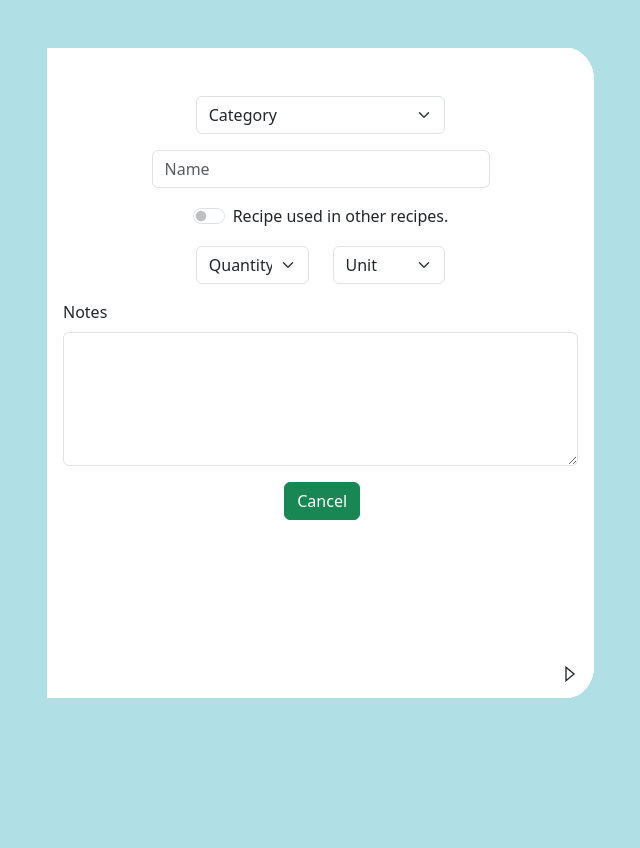
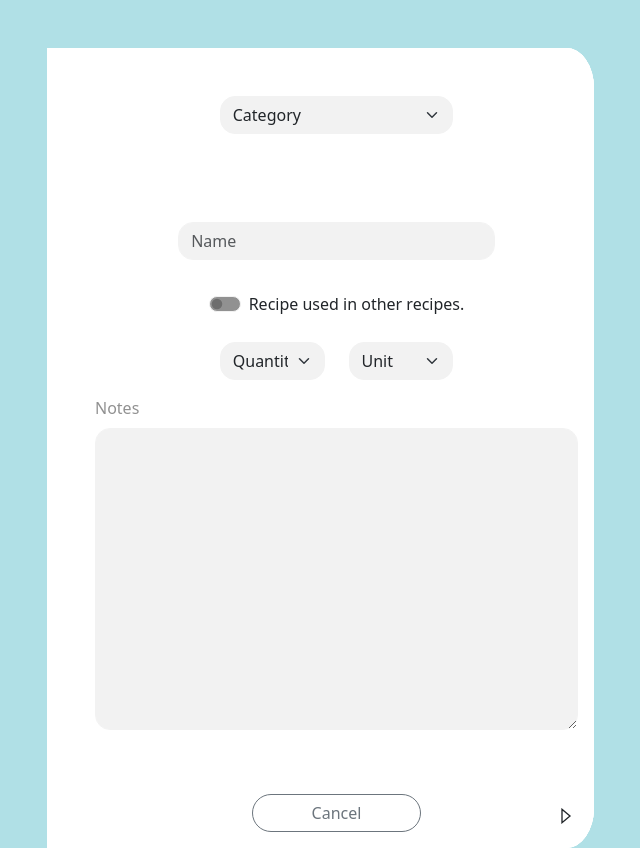
Before and after one commit to seheesf88/pastelar-demo, a React (Create React App) app: page / in a window 1280 px wide. Shown: the whole page, without its empty margins (321-961 px from the left). Before the commit the page ends 800 px from the top, so only its background shows below. Built offline with nearby package versions, Linux system fonts and the light colour scheme.

Commit message:
feat(style): added more styles

```diff
--- a/src/components/BaseBook/BaseBook.scss
+++ b/src/components/BaseBook/BaseBook.scss
@@ -2,7 +2,7 @@
   &__container {
     position: relative;
     width: 550px;
-    height: 650px;
+    height: 800px;
     transition: transform 0.5s;
   }
 
@@ -87,8 +87,9 @@
   justify-content: space-between;
 
   &__submit-btn {
-    justify-self: end;
-    align-self: flex-end;
+    display: flex;
+    justify-content: flex-end;
+    align-self: end;
   }
 }
 
@@ -100,18 +101,86 @@
   justify-content: space-between;
 
   &__prev-btn {
-    align-self: flex-start;
+    align-self: end;
   }
 }
 
-.instruction-page {
+.instructions-page {
   height: 100%;
   width: 100%;
   display: flex;
   flex-direction: column;
   justify-content: space-between;
 
+  &__content {
+    display: flex;
+    flex-direction: column;
+    max-height: 550px;
+    overflow-y: auto;
+  }
+
+  &__content-steps {
+    display: flex;
+    gap: 8px;
+  }
+
+  &__content-step {
+    min-width: 30px;
+    display: flex;
+    justify-content: center;
+    align-items: center;
+    border-radius: 25px;
+    background-color: #F2F2F2;
+    color: #919191;
+    font-weight: 800;
+  }
+
   &__button-groups {
     align-self: center;
   }
 }
+
+
+.form {
+  &__input {
+    border-color: #F2F2F2 !important;
+    border-radius: 15px !important;
+    background-color: #F2F2F2 !important;
+  }
+
+  &__label {
+    color: #919191;
+  }
+
+  &__select {
+    border-color: #F2F2F2 !important;
+    border-radius: 15px !important;
+    background-color: #F2F2F2 !important;
+  }
+
+  &__check {
+    .form-check-input {
+      background-color: #919191 !important;
+      border-color: #F2F2F2 !important;
+    }
+  }
+
+  &__search-box {
+    border-top-right-radius: 15px !important;
+    border-bottom-right-radius: 15px !important;
+    background-color: #F2F2F2 !important;
+    border-color: #F2F2F2 !important;
+  }
+
+  &__search-box-icon {
+    cursor: pointer;
+    border-top-left-radius: 15px !important;
+    border-bottom-left-radius: 15px !important;
+    background-color: #F2F2F2 !important;
+    border-color: #F2F2F2 !important;
+  }
+
+  &__button {
+    border-radius: 25px !important;
+  }
+}
--- a/src/components/BaseBook/Ingredients.jsx
+++ b/src/components/BaseBook/Ingredients.jsx
@@ -23,11 +23,11 @@ const Ingredients = (props) => {
   };
 
   return (
-    <div className="ingredients-page pt-5 pb-3 px-3">
+    <div className="ingredients-page pt-5 pb-3 px-3 ps-3 pe-5">
       <div>
-        <h2 className="ingredients-page__header text-center">Ingredients</h2>
+        <h2 className="ingredients-page__header text-center mb-2">Ingredients</h2>
         <SearchBox onSearch={handleSearch} />
-        <div className="ingredients-page__content">
+        <div className="ingredients-page__content mt-4">
           <Table striped borderless hover>
             <thead>
               <tr>
@@ -47,20 +47,21 @@ const Ingredients = (props) => {
                   </td>
                 </tr>
               ))}
-                <tr>
-                  <td></td>
-                  <td></td>
-                  <td>total: {totalPrice}</td>
-                  <td></td>
-                </tr>
             </tbody>
           </Table>
         </div>
       </div>
-      <GrCaretPrevious
-        className="ingredients-page__prev-btn"
-        onClick={props.goPrevPage}
-      />
+      <div className="row">
+        <div className="col-4 ingredients-page__prev-btn ps-3 pb-2">
+          <GrCaretPrevious
+            onClick={props.goPrevPage}
+          />
+        </div>
+        <div className="col-4 text-center">
+          <div>Cost per kg</div>
+          <div>${totalPrice}</div>
+        </div>
+      </div>
     </div>
   );
 };
--- a/src/components/BaseBook/Instructions.jsx
+++ b/src/components/BaseBook/Instructions.jsx
@@ -1,18 +1,51 @@
 import React, { useState } from 'react';
-import './BaseBook.scss'
-import { Button } from 'react-bootstrap';
+import { Button, Form } from 'react-bootstrap';
+import { GoPlusCircle } from "react-icons/go";
 
-const Instructions = ({title, closeBook}) => {
+const Instructions = ({ name = 'pate a choux', closeBook }) => {
+  const [steps, setSteps] = useState(Array(10).fill('').map((_, index) => ({ step: index + 1, value: '' })));
+
+  const handleInputChange = (index, value) => {
+    const newSteps = steps.map((step, i) => i === index ? { ...step, value } : step);
+    setSteps(newSteps);
+  };
+
+  const addInputBox = () => {
+    setSteps([...steps, { step: steps.length + 1, value: '' }]);
+  };
+
+  const handleSubmit = () => {
+    console.log(steps);
+  };
+
   return (
-    <div className="instruction-page pt-5 pb-3 px-3">
+    <div className="instructions-page pt-5 pb-3 ps-5 pe-3">
       <div>
-        <h2 className="ingredients-page__header text-center">{title}</h2>
-        <div className="page__content">
+      <div className="instructions-page__header text-center">
+        <h2>{name}</h2>
+        <h3>to proceed</h3>
+      </div>
+      <div className="instructions-page__content">
+        {steps.map((step, index) => (
+          <Form.Group key={index} className="instructions-page__content-steps mb-2">
+            <Form.Label className="instructions-page__content-step mb-0">{step.step}</Form.Label>
+            <Form.Control
+              type="text"
+              size="sm"
+              value={step.value}
+              onChange={(e) => handleInputChange(index, e.target.value)}
+              className="form__input"
+            />
+          </Form.Group>
+        ))}
+        <div className="d-flex justify-content-center">
+          <GoPlusCircle onClick={addInputBox} className="mt-3"/>
         </div>
       </div>
-      <div className="instruction-page__button-groups">
-        <Button onClick={closeBook} className="me-2">Submit</Button>
-        <Button onClick={closeBook}>Submit</Button>
+      </div>
+      <div className="instruction-page__button-groups d-flex justify-content-center">
+        <Button onClick={closeBook} variant="outline-secondary" className="form__button me-2">Cancel</Button>
+        <Button onClick={handleSubmit} variant="outline-secondary" className="form__button">Submit</Button>
       </div>
     </div>
   );
--- a/src/components/BaseBook/PageCover.jsx
+++ b/src/components/BaseBook/PageCover.jsx
@@ -1,6 +1,8 @@
 import React, { useState } from 'react';
 import './BaseBook.scss'
 import RecipeForm from '../../forms/RecipeForm';
+
+import { Button } from 'react-bootstrap';
 import { GrCaretNext } from "react-icons/gr";
 
 const PageCover = ({ goNextPage }) => {
@@ -13,16 +15,33 @@ const PageCover = ({ goNextPage }) => {
     notes:""
   });
 
+  const handleCancel = () => {
+    setFormData({
+      category:"",
+      name:"",
+      isUsedInOtherRecipes: false,
+      quantity: 0,
+      unit:"",
+      notes:""
+    });
+
+    alert('cancel!')
+  }
+
   return (
-    <div className="cover-page container pt-5 pb-3 px-3" data-density="hard">
+    <div className="cover-page container pt-5 pb-3 ps-5 pe-3" data-density="hard">
       <RecipeForm
         formData={formData}
         setFormData={setFormData}
       />
-      <GrCaretNext
-        onClick={() => goNextPage(formData)}
-        className="cover-page__submit-btn"
-      />
+      <div className="row">
+        <Button variant="outline-secondary" onClick={handleCancel} className="offset-4 col-4 form__button">Cancel</Button>
+        <div className="cover-page__submit-btn col-4 pe-3 pb-2">
+          <GrCaretNext
+            onClick={() => goNextPage(formData)}
+          />
+        </div>
+      </div>
     </div>
   );
 };
--- /dev/null
+++ b/src/components/BaseInput.jsx
@@ -0,0 +1,22 @@
+import React from 'react';
+import { Form } from 'react-bootstrap';
+
+const BaseInput = ({ label, as, rows=1, ...props}) => {
+  return (
+    <Form.Group>
+      <Form.Label
+        className="form__label"
+      >
+        {label}
+      </Form.Label>
+      <Form.Control
+        as={as}
+        rows={rows}
+        className="form__input"
+        {...props}
+      />
+    </Form.Group>
+  );
+};
+
+export default BaseInput
--- a/src/components/BaseSearchBox.jsx
+++ b/src/components/BaseSearchBox.jsx
@@ -1,28 +1,29 @@
 import React, { useState } from 'react';
 import { Form, Button, InputGroup } from 'react-bootstrap';
+import { IoSearchSharp } from "react-icons/io5";
 
 const SearchBox = ({ onSearch }) => {
   const [query, setQuery] = useState('');
 
   const handleSubmit = (event) => {
+		console.log(event)
     event.preventDefault();
     onSearch(query);
   };
 
   return (
-    <Form onSubmit={handleSubmit}>
     <InputGroup>
+      <InputGroup.Text onClick={handleSubmit} className="form__search-box-icon">
+        <IoSearchSharp />
+      </InputGroup.Text>
       <Form.Control
         type="text"
         placeholder="Search..."
         value={query}
         onChange={(e) => setQuery(e.target.value)}
+        className="form__search-box"
       />
-        <Button variant="outline-secondary" type="submit">
-          Search
-        </Button>
     </InputGroup>
-    </Form>
   );
 };
 
--- /dev/null
+++ b/src/components/BaseSelect.jsx
@@ -0,0 +1,18 @@
+import React from 'react';
+import { Form } from 'react-bootstrap';
+
+const BaseSelect = ({ defaultOption, options, ...props}) => {
+  return (
+    <Form.Select
+      {...props}
+      className="form__select"
+    >
+      <option value="">{defaultOption}</option>
+      {options.map(option => (
+        <option key={option.value} value={option.value}>{option.value}</option>
+      ))}
+    </Form.Select>
+  );
+};
+
+export default BaseSelect
--- a/src/forms/RecipeForm.jsx
+++ b/src/forms/RecipeForm.jsx
@@ -1,5 +1,7 @@
 import React from 'react';
 import { Form, Button } from 'react-bootstrap';
+import BaseInput from '../components/BaseInput';
+import BaseSelect from '../components/BaseSelect';
 import { CATEGORY, UNIT } from '../utils/constant';
 
 const RecipeForm = ({ formData, setFormData }) => {
@@ -13,27 +15,26 @@ const RecipeForm = ({ formData, setFormData }) => {
 
   return (
     <Form className="cover-page__form row g-3 justify-content-center">
-      <div className="col-md-6">
-        <Form.Select
+      <div className="col-md-6 mb-5">
+        <BaseSelect
           aria-label="Category select"
           name="category"
           value={formData.category}
-          onChange={handleChange}>
-          <option value="">Category</option>
-          {CATEGORY.map(option => (
-            <option key={option.value} value={option.value}>{option.title}</option>
-          ))}
-        </Form.Select>
+          onChange={handleChange}
+          defaultOption="Category"
+          options={CATEGORY}
+        />
       </div>
-      <div className="col-md-8">
-        <Form.Control
+      <div className="col-md-8 mb-3">
+        <BaseInput
           type="text"
           placeholder="Name"
           name="name"
           value={formData.name}
-          onChange={handleChange} />
+          onChange={handleChange}
+        />
       </div>
-      <div className="col-md-8 d-flex justify-content-center">
+      <div className="col-md-8 d-flex justify-content-center mb-2">
         <Form.Check
           type="switch"
           id="custom-switch"
@@ -41,50 +42,43 @@ const RecipeForm = ({ formData, setFormData }) => {
           name="isUsedInOtherRecipes"
           checked={formData.isUsedInOtherRecipes}
           onChange={handleChange}
+          className="form__check"
         />
       </div>
       <div className="col-md-6">
         <div className="row">
           <div className="col-6">
-            <Form.Select
+            <BaseSelect
+              aria-label="quantity"
               name="quantity"
               value={formData.quantity}
-              onChange={handleChange}>
-              <option value="">Quantity</option>
-              {[...Array(100).keys()].map(n => (
-                <option key={n + 1} value={n + 1}>{n + 1}</option>
-              ))}
-            </Form.Select>
+              onChange={handleChange}
+              defaultOption="Quantity"
+              options={Array.from({ length: 100 }, (_, index) => ({ value: index + 1 }))}
+            />
           </div>
           <div className="col-6">
-            <Form.Select
-              aria-label="Unit select 2"
+            <BaseSelect
+              aria-label="Unit"
               name="unit"
               value={formData.unit}
-              onChange={handleChange}>
-              <option value="">Unit</option>
-              {UNIT.map(option => (
-                <option key={option.value} value={option.value}>{option.title}</option>
-              ))}
-            </Form.Select>
+              onChange={handleChange}
+              defaultOption="Unit"
+              options={UNIT}
+            />
           </div>
         </div>
       </div>
 
       <div className="col-12">
-        <Form.Group controlId="exampleForm.ControlTextarea1">
-          <Form.Label>Notes</Form.Label>
-          <Form.Control
-            as="textarea"
-            rows={5}
-            name="notes"
-            value={formData.notes}
-            onChange={handleChange}
-          />
-        </Form.Group>
-      </div>
-      <div className="col-2 justify-content-center">
-        <Button variant="success">Cancel</Button>
+        <BaseInput
+          label="Notes"
+          as="textarea"
+          rows={12}
+          name="notes"
+          value={formData.notes}
+          onChange={handleChange}
+        />
       </div>
     </Form>
   );
```
Lines whose indentation alone changed are shown as unchanged.
